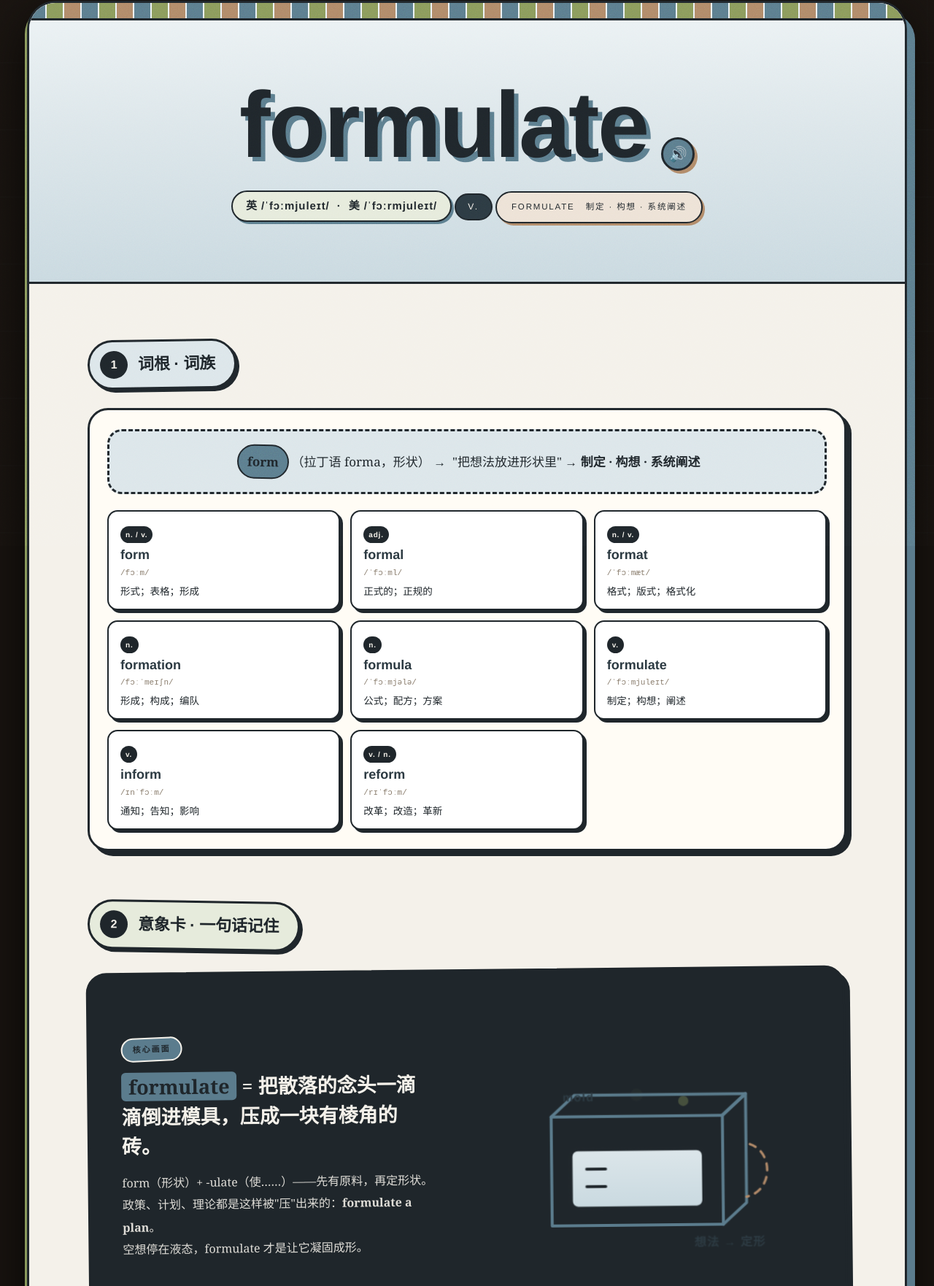
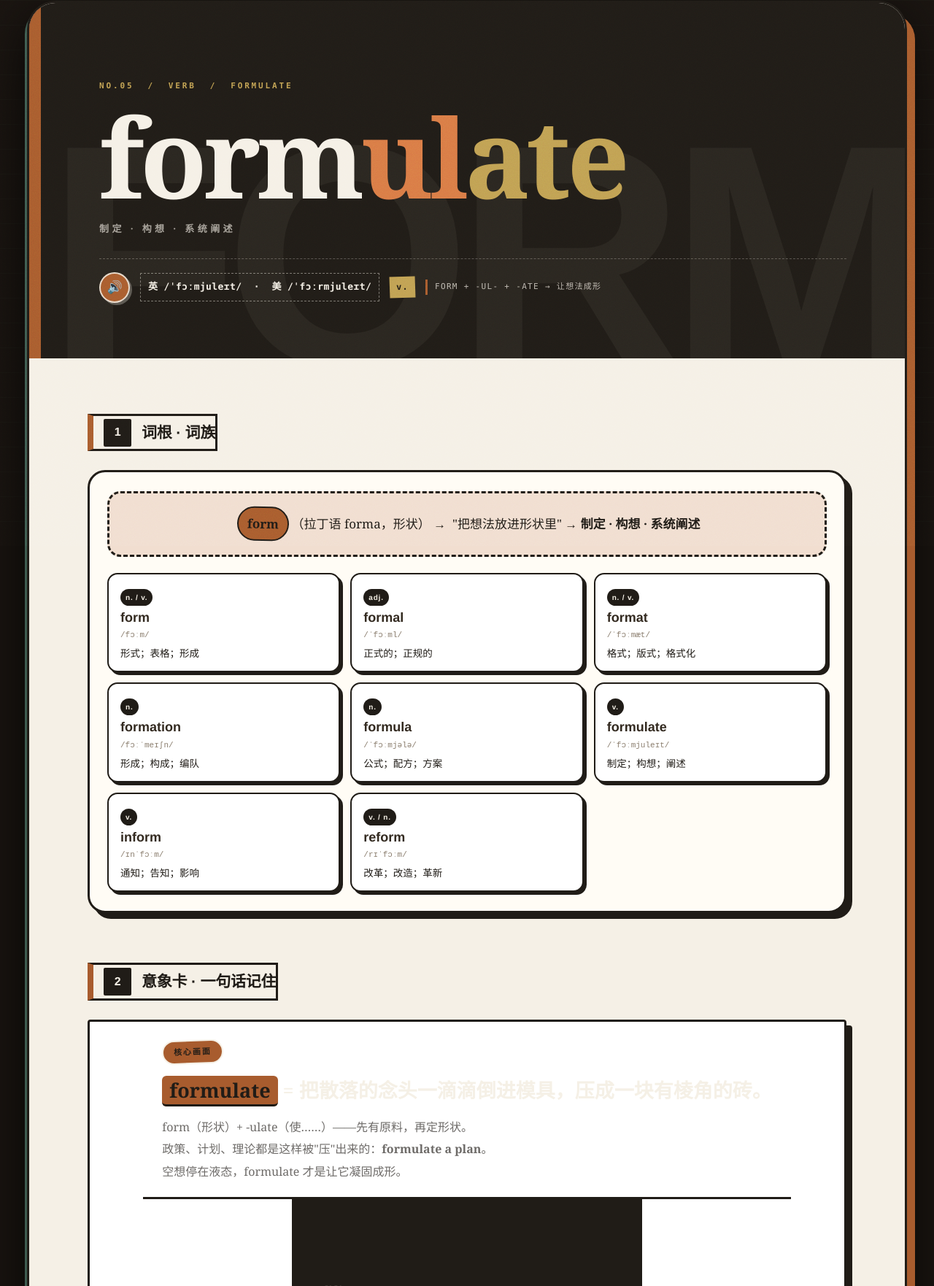
Before and after one commit to fanqin314/word-memorization, a plain HTML site: page cards/f/formulate.html in a window 1280 px wide. Shown: the part 52-1814 px from the top of the page at 73% size. Drawn offline with Linux system fonts and the light colour scheme.

Commit message:
update: sync word cards

```diff
--- a/cards/f/formulate.html
+++ b/cards/f/formulate.html
@@ -9,207 +9,330 @@
 
 <style>
 /* ==========================================================================
-   formulate 专属样式：配色 / hero / 意象卡动画
+   formulate 专属样式：墨色铸模版
+   配色是铁锈橙 + 深松绿 + 旧黄铜，和 comply（冷蓝灰）刻意区分。
    ========================================================================== */
 
 :root{
-  --paper:#F4F1EA;
-  --paper-2:#E5E0D2;
-  --cb-accent:#5B7C8D;      /* 石墨蓝：模具、墨线 */
-  --cb-accent-soft:#DCE6EA;
-  --cb-2:#8A9A5B;           /* 苔绿：念头、液体 */
-  --cb-2-soft:#E6EBDC;
-  --cb-3:#B08968;           /* 陶土：标注、虚线 */
-  --cb-3-soft:#EDE2D6;
-  --ink:#1F262B;
-  --deep:#2C3A42;
-  --cb-deep:#2C3A42;
+  --paper:#F5F0E6;
+  --paper-2:#E7DECB;
+  --cb-accent:#A85C2E;      /* 铁锈橙：铁水、强调 */
+  --cb-accent-soft:#F1DED0;
+  --cb-2:#3E5C50;           /* 深松绿：模具、次强调 */
+  --cb-2-soft:#DCE5DF;
+  --cb-3:#C0A052;           /* 旧黄铜：标注 */
+  --cb-3-soft:#EFE6CC;
+  --ink:#201C17;
+  --deep:#332A20;
+  --cb-deep:#332A20;
 
-  --shadow-hard:7px 7px 0 var(--ink);
+  --shadow-hard:8px 8px 0 var(--ink);
   --shadow-hard-sm:4px 4px 0 var(--ink);
-  --radius-lg:28px;
-  --radius-md:20px;
+  --radius-lg:24px;
+  --radius-md:18px;
 }
 
+/* 横线稿纸：只有行线，没有网格，和 comply 的蓝图底纹区分开 */
 body::before{
   content:"";
   position:fixed;inset:0;
   pointer-events:none;z-index:0;
-  background-image:
-    repeating-linear-gradient(0deg,
-      transparent 0 46px,
-      rgba(91,124,141,.05) 46px 47px,
-      transparent 47px 92px),
-    repeating-linear-gradient(90deg,
-      transparent 0 46px,
-      rgba(91,124,141,.035) 46px 47px,
-      transparent 47px 92px);
-  animation:bgDrift 22s linear infinite;
+  background-image:repeating-linear-gradient(0deg,
+    transparent 0 33px,
+    rgba(62,92,80,.07) 33px 34px);
 }
-@keyframes bgDrift{ to{ background-position:0 92px, 92px 0; } }
 
-/* ---------- hero 区 ---------- */
+/* ---------- hero：墨色底，衬线大字 ---------- */
 .hero{
   position:relative;
-  padding:80px 64px 60px;
-  border-bottom:3px solid var(--ink);
-  background:linear-gradient(180deg,#EDF3F5 0%,#DCE6EA 45%,#C9D9E0 100%);
+  padding:84px 64px 60px;
+  background:var(--ink);
+  border-bottom:0;
+  color:var(--paper);
   overflow:hidden;
+  text-align:left;
 }
-.hero-band{
-  position:absolute;top:0;left:0;right:0;height:18px;
-  background:repeating-linear-gradient(90deg,
-    var(--cb-accent) 0 22px, transparent 22px 24px,
-    var(--cb-2) 24px 46px, transparent 46px 48px,
-    var(--cb-3) 48px 70px, transparent 70px 72px);
-  border-bottom:3px solid var(--ink);
-  z-index:3;
+/* 左侧一条铁锈色"浇口"，是这张卡的识别色 */
+.hero::before{
+  content:"";
+  position:absolute;left:0;top:0;bottom:0;width:16px;
+  background:var(--cb-accent);
+}
+/* 右下角巨大的 FORM 水印，像模具上的钢印 */
+.hero::after{
+  content:"FORM";
+  position:absolute;right:-.04em;bottom:-.18em;
+  font-family:"Helvetica Neue",Arial,sans-serif;
+  font-size:34vw;font-weight:900;line-height:1;letter-spacing:-.05em;
+  color:rgba(245,240,230,.045);
+  pointer-events:none;
+}
+.hero-inner{position:relative;z-index:2;max-width:1100px;}
+
+.hero-kicker{
+  font-family:Consolas,monospace;
+  font-size:11px;font-weight:700;letter-spacing:.26em;text-transform:uppercase;
+  color:var(--cb-3);
+  opacity:0;animation:fadeUp .7s ease-out .1s forwards;
 }
 
-.hero-inner{position:relative;z-index:2;text-align:center;}
-
 .word-anim{
-  display:inline-block;
-  font-family:"Helvetica Neue",Arial,sans-serif;
-  font-size:96px;font-weight:900;line-height:1.05;letter-spacing:-.02em;
-  color:var(--ink);
-  filter:drop-shadow(6px 6px 0 var(--cb-accent));
+  display:block;margin-top:16px;
+  font-family:Georgia,"Times New Roman","Songti SC",serif;
+  font-size:128px;font-weight:700;line-height:.92;letter-spacing:-.035em;
+  color:var(--paper);
 }
 .word-anim .letter{
   display:inline-block;opacity:0;
-  animation:letterStamp 1.2s cubic-bezier(.4,1.4,.6,1) forwards;
-  transition:transform .25s cubic-bezier(.2,.7,.3,1),color .25s;
+  transform:translateY(52%) rotate(3deg);
+  animation:letterRise .95s cubic-bezier(.2,.9,.2,1) forwards;
+  transition:color .25s ease,transform .25s ease;
 }
-.word-anim .l1{animation-delay:.10s;color:var(--cb-accent);}
-.word-anim .l2{animation-delay:.24s;}
-.word-anim .l3{animation-delay:.38s;color:var(--cb-2);}
-.word-anim .l4{animation-delay:.52s;}
-.word-anim .l5{animation-delay:.66s;color:var(--cb-3);}
-.word-anim .l6{animation-delay:.80s;}
-.word-anim .l7{animation-delay:.94s;color:var(--cb-accent);}
-.word-anim .l8{animation-delay:1.08s;}
-.word-anim .l9{animation-delay:1.22s;color:var(--cb-2);}
-@keyframes letterStamp{
-  0%{opacity:0;transform:translateY(-46px) scale(1.5) rotate(-8deg);filter:blur(8px);}
-  55%{opacity:1;filter:blur(0);transform:translateY(4px) scale(.94) rotate(1deg);}
-  80%{transform:translateY(-2px) scale(1.03);}
-  100%{opacity:1;transform:translateY(0) scale(1);color:var(--ink);}
+.word-anim .l1{animation-delay:.10s;color:var(--paper);}
+.word-anim .l2{animation-delay:.18s;color:var(--paper);}
+.word-anim .l3{animation-delay:.26s;color:var(--paper);}
+.word-anim .l4{animation-delay:.34s;color:var(--paper);}
+.word-anim .l5{animation-delay:.46s;color:#D97A45;}
+.word-anim .l6{animation-delay:.54s;color:#D97A45;}
+.word-anim .l7{animation-delay:.66s;color:var(--cb-3);}
+.word-anim .l8{animation-delay:.74s;color:var(--cb-3);}
+.word-anim .l9{animation-delay:.82s;color:var(--cb-3);}
+@keyframes letterRise{
+  to{opacity:1;transform:translateY(0) rotate(0);}
 }
-.word-anim .letter:hover{
-  color:var(--cb-accent);
-  transform:translateY(-8px) scale(1.12);
-  filter:drop-shadow(0 0 14px var(--cb-accent));
+.word-anim .letter:hover{color:var(--cb-accent);transform:translateY(-6px);}
+
+/* 词根切成两段上色：form 白、ulate 橙铜 —— 一眼看出构词 */
+.word-cn{
+  margin-top:18px;
+  font-size:13px;font-weight:700;letter-spacing:.34em;
+  color:rgba(245,240,230,.62);
+  opacity:0;animation:fadeUp .8s ease-out .95s forwards;
+}
+
+.hero-foot{
+  display:flex;align-items:center;flex-wrap:wrap;gap:10px 14px;
+  margin-top:28px;padding-top:18px;
+  border-top:1px dashed rgba(245,240,230,.26);
+  opacity:0;animation:fadeUp .8s ease-out 1.1s forwards;
 }
 
 .speak-btn{
   display:inline-flex;align-items:center;justify-content:center;
-  width:46px;height:46px;margin-left:14px;vertical-align:middle;
-  background:var(--cb-accent);border:3px solid var(--ink);
-  border-radius:50%;cursor:pointer;font-size:20px;
-  box-shadow:4px 4px 0 var(--cb-3);
+  width:42px;height:42px;flex:none;
+  background:var(--cb-accent);border:2px solid rgba(245,240,230,.85);
+  border-radius:50%;cursor:pointer;font-size:17px;
+  box-shadow:3px 3px 0 rgba(245,240,230,.28);
   transition:transform .25s cubic-bezier(.34,1.56,.64,1),box-shadow .25s;
-  opacity:0;animation:fadeUp .8s ease-out 1.05s forwards;
 }
-.speak-btn:hover{transform:translate(-2px,-2px) rotate(12deg);box-shadow:6px 6px 0 var(--cb-3);}
+.speak-btn:hover{transform:translate(-2px,-2px) rotate(10deg);box-shadow:5px 5px 0 rgba(245,240,230,.32);}
 .speak-btn.speaking{animation:speakPulse .6s ease-in-out infinite;}
-@keyframes speakPulse{0%,100%{transform:scale(1);}50%{transform:scale(1.15) rotate(-6deg);}}
+@keyframes speakPulse{0%,100%{transform:scale(1);}50%{transform:scale(1.14) rotate(-6deg);}}
 
 .ipa-anim{
-  margin-top:20px;
-  font-family:"Helvetica Neue",Arial,sans-serif;
-  font-size:15px;font-weight:700;color:var(--ink);letter-spacing:.06em;
-  background:var(--cb-2-soft);border:2.5px solid var(--ink);
-  display:inline-block;padding:5px 18px;border-radius:999px;
-  box-shadow:3px 3px 0 var(--cb-accent);
-  cursor:pointer;transform:rotate(-1.5deg);
-  opacity:0;animation:fadeUp .8s ease-out 1.1s forwards;
+  font-family:Consolas,monospace;
+  font-size:13px;font-weight:700;letter-spacing:.03em;
+  color:var(--paper);
+  padding:6px 10px;
+  border:1px dashed rgba(245,240,230,.42);
+  cursor:pointer;
 }
 .pos-anim{
-  margin-top:14px;
-  font-family:"Helvetica Neue",Arial,sans-serif;
-  font-size:12px;color:var(--paper);letter-spacing:.22em;text-transform:uppercase;
-  background:var(--deep);display:inline-block;padding:5px 16px;border-radius:999px;
-  border:2px solid var(--ink);transform:rotate(1.2deg);
-  opacity:0;animation:fadeUp .8s ease-out 1.25s forwards;
+  display:inline-block;
+  padding:3px 9px;
+  font-family:Consolas,monospace;
+  font-size:12px;font-weight:900;letter-spacing:.1em;
+  color:var(--ink);background:var(--cb-3);
+  transform:rotate(-2deg);
 }
 .spell-hint{
-  display:inline-block;margin-top:24px;padding:9px 20px;
-  font-family:"Helvetica Neue",Arial,sans-serif;
-  font-size:11.5px;letter-spacing:.16em;text-transform:uppercase;
-  color:var(--ink);background:var(--cb-3-soft);
-  border:2.5px solid var(--ink);border-radius:999px;
-  box-shadow:3px 3px 0 var(--cb-3);transform:rotate(-1deg);
-  opacity:0;animation:fadeUp .8s ease-out 1.45s forwards;
+  display:inline-block;
+  padding-left:10px;
+  border-left:3px solid var(--cb-accent);
+  font-family:Consolas,monospace;
+  font-size:11px;letter-spacing:.12em;text-transform:uppercase;
+  color:rgba(245,240,230,.72);
 }
 @keyframes fadeUp{0%{opacity:0;transform:translateY(8px);}100%{opacity:1;transform:translateY(0);}}
 
-/* ---------- 意象卡动画 ----------
-   画面：散落的念头一滴滴落进模具，压成一块有棱角的砖。 */
-.fm-frame{
-  fill:none;stroke:var(--cb-accent);stroke-width:3;
+/* ---------- 意象卡：上下结构，深色铸模剖面 ---------- */
+.image-card{
+  display:flex!important;
+  flex-direction:column!important;
+  gap:0!important;
+  padding:0!important;
+  background:#fff!important;
+  border:3px solid var(--ink);
+  border-radius:4px!important;
+  box-shadow:var(--shadow-hard);
+  overflow:hidden;
+  transform:none!important;
+}
+.ic-text{padding:24px 26px 20px;border-bottom:3px solid var(--ink);}
+.ic-label{
+  font-family:Consolas,monospace;
+  font-size:10px;font-weight:900;letter-spacing:.24em;text-transform:uppercase;
+  color:var(--cb-accent);
+  margin-bottom:8px;
+}
+.ic-main{font-size:19px;line-height:1.75;margin:0;}
+.ic-main .hl{
+  color:var(--cb-accent);
+  border-bottom:3px solid currentColor;
+  font-weight:900;
+}
+.ic-sub{margin-top:8px;font-size:14px;line-height:1.9;color:rgba(32,28,23,.72);}
+.ic-svg{background:var(--ink);padding:0;margin:0;}
+.ic-svg svg{display:block;width:100%;max-width:620px;margin:0 auto;}
+
+/* 铸模剖面动画 */
+.fp-crucible,.fp-mold{
+  fill:none;stroke:var(--paper);stroke-width:3;
   stroke-linecap:round;stroke-linejoin:round;
-  stroke-dasharray:620;stroke-dashoffset:620;
-  animation:fmFrameDraw 4.6s ease-in-out infinite;
+  stroke-dasharray:520;stroke-dashoffset:520;
+  animation:fpDraw 5s ease-in-out infinite;
 }
-@keyframes fmFrameDraw{
-  0%{stroke-dashoffset:620;opacity:.3;}
-  30%,74%{stroke-dashoffset:0;opacity:1;}
-  100%{stroke-dashoffset:0;opacity:.3;}
+@keyframes fpDraw{
+  0%{stroke-dashoffset:520;opacity:.35;}
+  34%,80%{stroke-dashoffset:0;opacity:1;}
+  100%{stroke-dashoffset:0;opacity:.35;}
 }
-.fm-d1,.fm-d2,.fm-d3{
-  fill:var(--cb-2);
+.fp-liquid{
+  fill:var(--cb-accent);
   transform-box:fill-box;transform-origin:center;
-  animation:fmDropFall 4.6s cubic-bezier(.34,1.2,.64,1) infinite;
+  animation:fpGlow 2.4s ease-in-out infinite;
 }
-.fm-d1{animation-delay:0s;}
-.fm-d2{animation-delay:.22s;}
-.fm-d3{animation-delay:.44s;}
-@keyframes fmDropFall{
-  0%{opacity:0;transform:translateY(-26px) scale(.55);}
-  16%,34%{opacity:1;transform:translateY(0) scale(1);}
-  52%,100%{opacity:0;transform:translateY(42px) scale(.6);}
+@keyframes fpGlow{0%,100%{opacity:.55;}50%{opacity:1;}}
+.fp-stream{
+  fill:none;stroke:var(--cb-accent);stroke-width:5;
+  stroke-linecap:round;stroke-dasharray:9 13;
+  animation:fpPour 1.5s linear infinite;
 }
-.fm-cast{
-  opacity:0;
+@keyframes fpPour{to{stroke-dashoffset:-44;}}
+.fp-block{
+  fill:var(--cb-accent);stroke:var(--ink);stroke-width:2;
   transform-box:fill-box;transform-origin:center bottom;
-  animation:fmCastLand 4.6s cubic-bezier(.34,1.56,.64,1) infinite;
+  animation:fpRise 5s cubic-bezier(.34,1.3,.64,1) infinite;
 }
-@keyframes fmCastLand{
-  0%,26%{opacity:0;transform:translateY(10px) scale(.72);}
-  46%,76%{opacity:1;transform:translateY(0) scale(1);}
-  94%,100%{opacity:0;transform:translateY(0) scale(1.02);}
+@keyframes fpRise{
+  0%,26%{transform:scaleY(.08);opacity:.35;}
+  50%,78%{transform:scaleY(1);opacity:1;}
+  96%,100%{transform:scaleY(.08);opacity:.35;}
 }
-.fm-line{
-  stroke:var(--ink);stroke-width:3;stroke-linecap:round;
-  stroke-dasharray:110;stroke-dashoffset:110;
-  animation:fmLineWrite 4.6s ease-in-out infinite;
+.fp-dim{
+  fill:none;stroke:var(--cb-3);stroke-width:2;
+  stroke-dasharray:6 6;stroke-linecap:round;
+  animation:fpDimMove 2.6s linear infinite;
 }
-@keyframes fmLineWrite{
-  0%,42%{stroke-dashoffset:110;}
-  62%,86%{stroke-dashoffset:0;}
-  100%{stroke-dashoffset:110;}
+@keyframes fpDimMove{to{stroke-dashoffset:-24;}}
+.fp-spark{fill:var(--cb-3);transform-box:fill-box;transform-origin:center;}
+.fp-spark.s1{animation:fpSpark 5s ease-out infinite;}
+.fp-spark.s2{animation:fpSpark 5s ease-out .18s infinite;}
+.fp-spark.s3{animation:fpSpark 5s ease-out .36s infinite;}
+@keyframes fpSpark{
+  0%,42%{opacity:0;transform:translateY(0) scale(.4);}
+  50%{opacity:1;transform:translateY(-8px) scale(1);}
+  72%,100%{opacity:0;transform:translateY(-18px) scale(.5);}
 }
-.fm-flow{
-  fill:none;stroke:var(--cb-3);stroke-width:2.5;
-  stroke-linecap:round;stroke-dasharray:7 7;
-  animation:fmFlowMove 2.4s linear infinite;
-}
-@keyframes fmFlowMove{ to{ stroke-dashoffset:-28; } }
-.fm-tag{
-  font-family:"Helvetica Neue",Arial,sans-serif;
-  font-size:12px;font-weight:700;letter-spacing:.08em;
-  fill:var(--deep);
+.fp-tag{
+  font-family:Consolas,monospace;
+  font-size:11px;font-weight:700;letter-spacing:.16em;
+  fill:rgba(245,240,230,.62);
 }
 
+/* ---------- 区块标题：左侧铁锈粗线，不走 base 的胶囊旋转 ---------- */
+.section-title{
+  background:transparent!important;
+  color:var(--ink)!important;
+  transform:none!important;
+  border-radius:0!important;
+  box-shadow:none!important;
+  border-left:8px solid var(--cb-accent);
+  padding:3px 0 3px 14px!important;
+  font-size:21px!important;
+}
+.section-title .num{
+  background:var(--ink)!important;
+  color:var(--paper)!important;
+  border-radius:2px!important;
+  transform:none!important;
+}
+
+/* ---------- 搭配区：配方清单，不用卡片 ---------- */
+.collocations{
+  counter-reset:collo;
+  display:flex!important;
+  flex-direction:column;
+  border-top:2px solid var(--ink);
+}
+.collo{
+  counter-increment:collo;
+  display:grid!important;
+  grid-template-columns:48px 1fr;
+  gap:2px 14px;
+  padding:14px 4px!important;
+  background:transparent!important;
+  border:0!important;
+  border-bottom:1px solid rgba(32,28,23,.16)!important;
+  border-radius:0!important;
+  box-shadow:none!important;
+  transform:none!important;
+}
+.collo::before{
+  content:"0" counter(collo);
+  grid-row:span 2;
+  font-family:Georgia,serif;
+  font-size:26px;font-weight:700;line-height:1.1;
+  color:var(--cb-accent);
+}
+.collo .pattern{font-size:18px;font-weight:800;letter-spacing:.01em;}
+.collo .meaning{grid-column:2;font-size:13px;color:rgba(32,28,23,.68);}
+
+/* ---------- 辨析表：首行整条铁锈色 ---------- */
+.compare-table .highlight td{
+  background:var(--cb-accent)!important;
+  color:var(--paper)!important;
+}
+.compare-table .highlight .chant{color:var(--cb-3-soft)!important;}
+
+/* ---------- 打卡：改成竖向清单，带"钢印"感 ---------- */
+.review-grid{
+  grid-template-columns:1fr 1fr!important;
+  gap:10px!important;
+}
+.review-day{
+  border:2px solid var(--ink)!important;
+  border-radius:0!important;
+  background:#fff!important;
+  box-shadow:var(--shadow-hard-sm)!important;
+  transform:none!important;
+}
+.review-day .day{
+  font-family:Georgia,serif!important;
+  color:var(--cb-accent)!important;
+}
+.review-day.done{
+  background:var(--ink)!important;
+  color:var(--paper)!important;
+}
+.review-day.done .day{color:var(--cb-3)!important;}
+
 @media (max-width:640px){
-  .hero{padding:50px 18px 40px;}
-  .word-anim{font-size:47px;}
-  .word-anim{letter-spacing:-.03em;}
+  .hero{padding:48px 20px 40px 26px;}
+  .hero::before{width:10px;}
+  .hero::after{font-size:44vw;}
+  .word-anim{font-size:52px;}
+  .hero-foot{gap:8px 10px;margin-top:22px;padding-top:14px;}
+  .ipa-anim{font-size:11px;}
+  .section-title{font-size:17px!important;}
+  .ic-main{font-size:16px;}
+  .ic-sub{font-size:13px;}
+  .collo .pattern{font-size:16px;}
+  .review-grid{grid-template-columns:1fr!important;}
 }
 @media (min-width:1100px){
-  .hero{padding:100px 80px 80px;}
-  .hero-band{height:24px;}
-  .word-anim{font-size:128px;}
+  .hero{padding:104px 80px 76px 96px;}
+  .word-anim{font-size:150px;}
 }
 </style>
 </head>
@@ -221,17 +344,18 @@ body::before{
 <article class="page">
 
   <section class="hero">
-    <div class="hero-band" aria-hidden="true"></div>
     <div class="hero-inner">
-      <div>
-        <span class="word-anim" aria-label="formulate">
-          <span class="letter l1">f</span><span class="letter l2">o</span><span class="letter l3">r</span><span class="letter l4">m</span><span class="letter l5">u</span><span class="letter l6">l</span><span class="letter l7">a</span><span class="letter l8">t</span><span class="letter l9">e</span>
-        </span>
+      <div class="hero-kicker">NO.05 &nbsp;/&nbsp; VERB &nbsp;/&nbsp; FORMULATE</div>
+      <div class="word-anim" aria-label="formulate">
+        <span class="letter l1">f</span><span class="letter l2">o</span><span class="letter l3">r</span><span class="letter l4">m</span><span class="letter l5">u</span><span class="letter l6">l</span><span class="letter l7">a</span><span class="letter l8">t</span><span class="letter l9">e</span>
+      </div>
+      <div class="word-cn">制定 · 构想 · 系统阐述</div>
+      <div class="hero-foot">
         <button class="speak-btn" id="speakBtn" title="点击听发音" aria-label="朗读">🔊</button>
+        <span class="ipa-anim" id="ipaBtn">英 /ˈfɔːmjuleɪt/ &nbsp;·&nbsp; 美 /ˈfɔːrmjuleɪt/</span>
+        <span class="pos-anim">v.</span>
+        <span class="spell-hint">form + -ul- + -ate → 让想法成形</span>
       </div>
-      <div class="ipa-anim" id="ipaBtn">英 /ˈfɔːmjuleɪt/ &nbsp;·&nbsp; 美 /ˈfɔːrmjuleɪt/</div>
-      <div class="pos-anim">v.</div>
-      <div class="spell-hint">formulate &nbsp; 制定 · 构想 · 系统阐述</div>
     </div>
   </section>
 
@@ -267,34 +391,27 @@ body::before{
           <p class="ic-sub">form（形状）+ -ulate（使……）——先有原料，再定形状。<br>政策、计划、理论都是这样被"压"出来的：<b>formulate a plan</b>。<br>空想停在液态，formulate 才是让它凝固成形。</p>
         </div>
         <div class="ic-svg" aria-hidden="true">
-          <svg viewBox="0 0 360 280" role="img" aria-label="念头滴进模具，压成有形的方块">
-            <defs>
-              <linearGradient id="fmCastFill" x1="0" y1="0" x2="0" y2="1">
-                <stop offset="0" stop-color="var(--cb-accent-soft)"/>
-                <stop offset="1" stop-color="#C9D9E0"/>
-              </linearGradient>
-            </defs>
-
-            <!-- 三滴念头 -->
-            <circle class="fm-d1" cx="132" cy="66" r="8"/>
-            <circle class="fm-d2" cx="180" cy="50" r="10"/>
-            <circle class="fm-d3" cx="228" cy="70" r="7"/>
-
-            <!-- 模具外框 -->
-            <path class="fm-frame" d="M92 112 h176 v112 h-176 z"/>
-            <path class="fm-frame" d="M92 112 l24 -22 h176 l-24 22"/>
-            <path class="fm-frame" d="M268 112 l24 -22 v112 l-24 22"/>
-
-            <!-- 压出来的方块 -->
-            <rect class="fm-cast" x="112" y="146" width="136" height="60" rx="7"
-                  fill="url(#fmCastFill)" stroke="var(--ink)" stroke-width="3"/>
-            <line class="fm-line" x1="128" y1="166" x2="222" y2="166"/>
-            <line class="fm-line" x1="128" y1="184" x2="204" y2="184"/>
-
-            <!-- 标注虚线：idea → form -->
-            <path class="fm-flow" d="M292 196 C 320 190, 320 150, 296 142"/>
-            <text class="fm-tag" x="238" y="246">想法 → 定形</text>
-            <text class="fm-tag" x="104" y="96">mold</text>
+          <svg viewBox="0 0 620 300" role="img" aria-label="铁水从坩埚浇进模具，冷却成有形的方块">
+            <!-- 坩埚与铁水 -->
+            <path class="fp-crucible" d="M74 96 h72 l-12 46 h-48 z"/>
+            <path class="fp-crucible" d="M84 96 v-18 h52 v18"/>
+            <path class="fp-liquid" d="M80 98 h60 l-4 14 h-52 z"/>
+            <!-- 浇注流 -->
+            <path class="fp-stream" d="M120 126 C 124 162, 186 158, 196 186"/>
+            <!-- 模具 -->
+            <path class="fp-mold" d="M196 186 h224 v96 h-224 z"/>
+            <path class="fp-mold" d="M196 186 l28 -24 h224 l-28 24"/>
+            <!-- 冷却成型的方块 -->
+            <rect class="fp-block" x="226" y="222" width="164" height="44" rx="3"/>
+            <!-- 尺寸线 -->
+            <path class="fp-dim" d="M226 292 h164"/>
+            <path class="fp-dim" d="M434 222 v62"/>
+            <text class="fp-tag" x="232" y="308">mold → form</text>
+            <text class="fp-tag" x="58" y="66">IDEA</text>
+            <!-- 火花 -->
+            <circle class="fp-spark s1" cx="212" cy="180" r="3"/>
+            <circle class="fp-spark s2" cx="248" cy="172" r="2.5"/>
+            <circle class="fp-spark s3" cx="380" cy="180" r="3"/>
           </svg>
         </div>
       </div>
```
Also changed, not shown: words-data.js.
